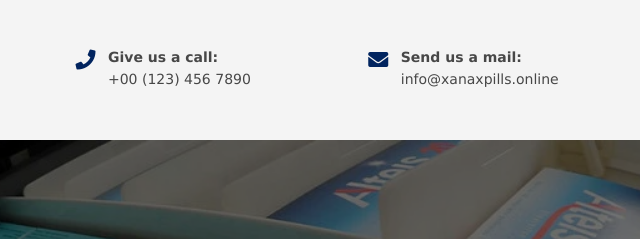
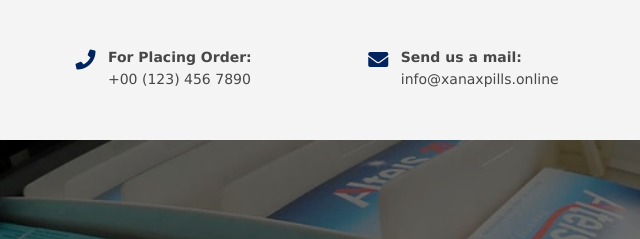
Before and after one commit to mohit7feb/xanax, a plain HTML site: page index.html in a window 1280 px wide. Shown: the top 239 px of the page, 294-934 px from the left. Drawn offline with Linux system fonts and the light colour scheme.

Commit message:
Update index.html

```diff
--- a/index.html
+++ b/index.html
@@ -29,7 +29,7 @@
     <div class="three_quarter">
       <ul class="nospace clear">
         <li class="one_third first">
-          <div class="block clear"><a href="#"><i class="fas fa-phone"></i></a> <span><strong>Give us a call:</strong> +00 (123) 456 7890</span></div>
+          <div class="block clear"><a href="#"><i class="fas fa-phone"></i></a> <span><strong>For Placing Order:</strong> +00 (123) 456 7890</span></div>
         </li>
         <li class="one_third">
           <div class="block clear"><a href="#"><i class="fas fa-envelope"></i></a> <span><strong>Send us a mail:</strong> info@xanaxpills.online</span></div>
```
